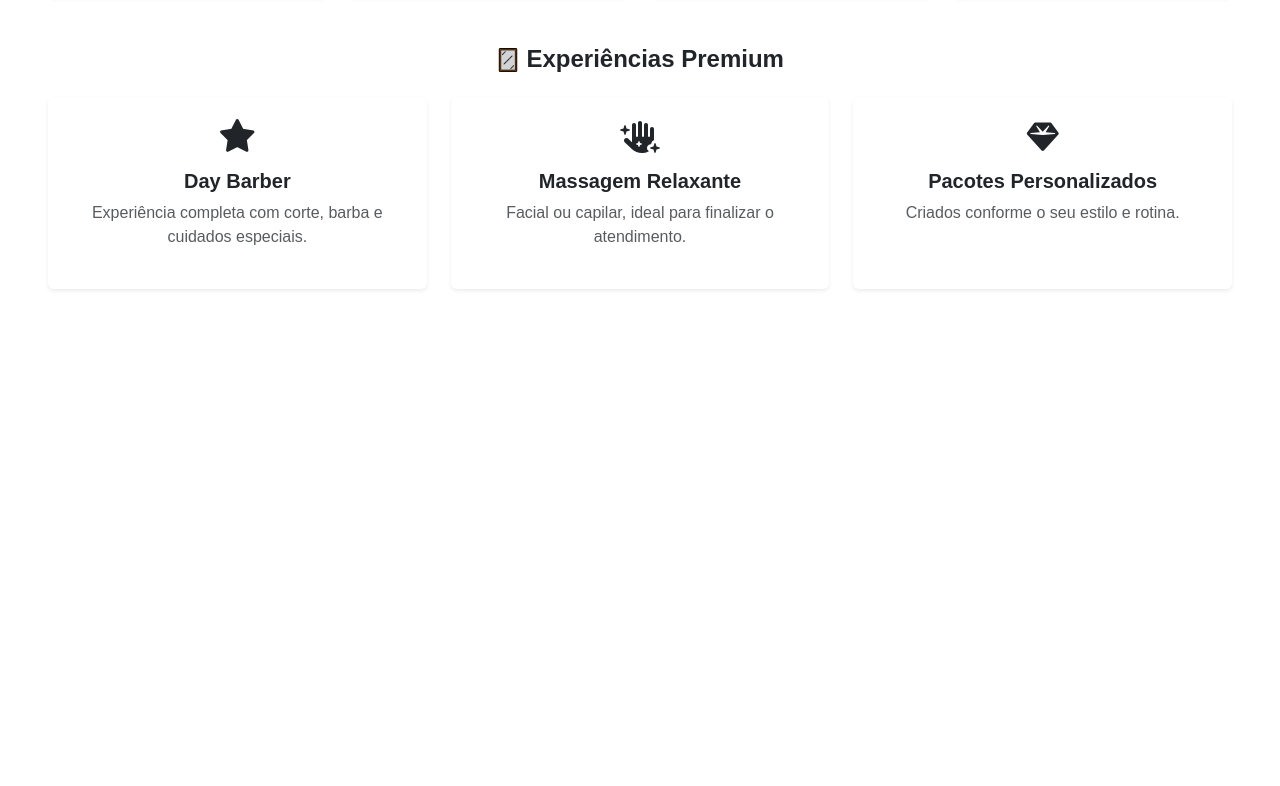
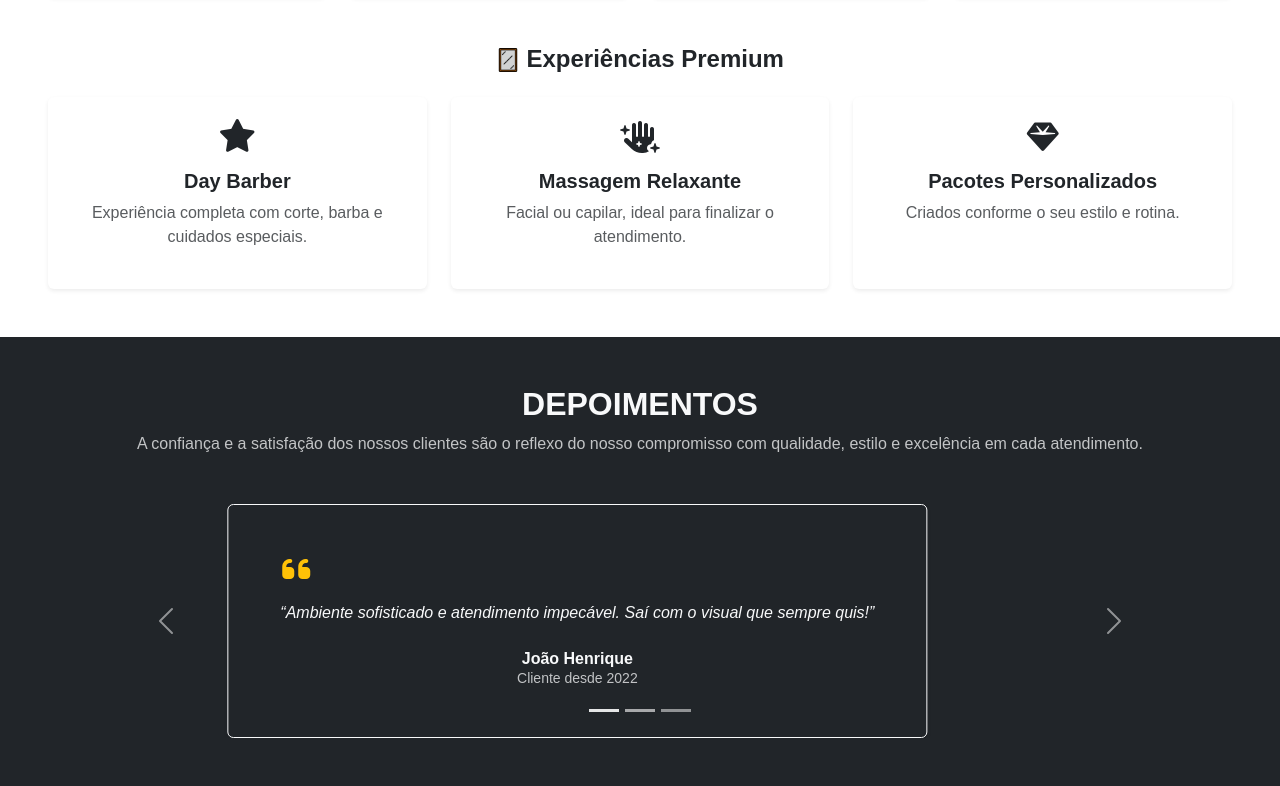
Before and after one commit to annesilv4/Barbearia-Estilo-Livre, a plain HTML site: page index.html in a window 1280 px wide. Shown: the part 2339-3125 px from the top of the page. Before the commit the page ends 2676 px from the top, so only its background shows below. Drawn offline with nearby package versions, Linux system fonts and the light colour scheme.

Commit message:
Adicionando a seção de Depoimentos com carrossel de feedback dos clientes

```diff
--- a/index.html
+++ b/index.html
@@ -55,7 +55,7 @@
             <a class="nav-link-custom" href="#home">Home</a>
             <a class="nav-link-custom" href="#about">Sobre Nós</a>
             <a class="nav-link-custom" href="#service">Serviços</a>
-            <a class="nav-link-custom" href="#">Depoimentos</a>
+            <a class="nav-link-custom" href="#depoiments">Depoimentos</a>
             <a class="nav-link-custom" href="#">Contato</a>
           </div>
         </div>
@@ -290,6 +290,122 @@
       </div>
     </section>
 
+    <!-- SECTION DEPOIMENTS -->
+    <section id="depoiments" class="py-5 bg-dark text-light">
+      <div class="container">
+        <div class="text-center mb-5">
+          <h2 class="fw-bold text-uppercase">Depoimentos</h2>
+          <p class="text-light opacity-75">
+            A confiança e a satisfação dos nossos clientes são o reflexo do
+            nosso compromisso com qualidade, estilo e excelência em cada
+            atendimento.
+          </p>
+        </div>
+
+        <div
+          id="carouselDepoimentos"
+          class="carousel slide"
+          data-bs-ride="carousel"
+        >
+          <div class="carousel-inner">
+            <!-- Depoimento 1 -->
+            <div class="carousel-item active">
+              <div
+                class="card bg-transparent border-light text-light shadow-sm text-center p-5 mx-auto"
+                style="max-width: 700px"
+              >
+                <i class="fa-solid fa-quote-left fa-2x mb-3 text-warning"></i>
+                <p class="fst-italic mb-4">
+                  “Ambiente sofisticado e atendimento impecável. Saí com o
+                  visual que sempre quis!”
+                </p>
+                <h6 class="fw-bold mb-0">João Henrique</h6>
+                <small class="text-light opacity-75">Cliente desde 2022</small>
+              </div>
+            </div>
+
+            <!-- Depoimento 2 -->
+            <div class="carousel-item">
+              <div
+                class="card bg-transparent border-light text-light shadow-sm text-center p-5 mx-auto"
+                style="max-width: 700px"
+              >
+                <i class="fa-solid fa-quote-left fa-2x mb-3 text-warning"></i>
+                <p class="fst-italic mb-4">
+                  “Profissionais atenciosos e produtos de primeira. Experiência
+                  única!”
+                </p>
+                <h6 class="fw-bold mb-0">Rafael Lima</h6>
+                <small class="text-light opacity-75"
+                  >Cliente Estilo Livre</small
+                >
+              </div>
+            </div>
+
+            <!-- Depoimento 3 -->
+            <div class="carousel-item">
+              <div
+                class="card bg-transparent border-light text-light shadow-sm text-center p-5 mx-auto"
+                style="max-width: 700px"
+              >
+                <i class="fa-solid fa-quote-left fa-2x mb-3 text-warning"></i>
+                <p class="fst-italic mb-4">
+                  “O melhor corte que já fiz! Ambiente moderno e super
+                  confortável.”
+                </p>
+                <h6 class="fw-bold mb-0">Carlos Eduardo</h6>
+                <small class="text-light opacity-75">Cliente Fiel</small>
+              </div>
+            </div>
+          </div>
+
+          <!-- Controles -->
+          <button
+            class="carousel-control-prev"
+            type="button"
+            data-bs-target="#carouselDepoimentos"
+            data-bs-slide="prev"
+          >
+            <span class="carousel-control-prev-icon" aria-hidden="true"></span>
+            <span class="visually-hidden">Anterior</span>
+          </button>
+          <button
+            class="carousel-control-next"
+            type="button"
+            data-bs-target="#carouselDepoimentos"
+            data-bs-slide="next"
+          >
+            <span class="carousel-control-next-icon" aria-hidden="true"></span>
+            <span class="visually-hidden">Próximo</span>
+          </button>
+
+          <!-- Indicadores -->
+          <div class="carousel-indicators mt-4">
+            <button
+              type="button"
+              data-bs-target="#carouselDepoimentos"
+              data-bs-slide-to="0"
+              class="active"
+              aria-current="true"
+              aria-label="Slide 1"
+            ></button>
+            <button
+              type="button"
+              data-bs-target="#carouselDepoimentos"
+              data-bs-slide-to="1"
+              aria-label="Slide 2"
+            ></button>
+            <button
+              type="button"
+              data-bs-target="#carouselDepoimentos"
+              data-bs-slide-to="2"
+              aria-label="Slide 3"
+            ></button>
+          </div>
+        </div>
+      </div>
+    </section>
+
     <!-- BOOTSTRAP JS -->
     <script src="./node_modules/bootstrap/dist/js/bootstrap.bundle.min.js"></script>
   </body>
```
